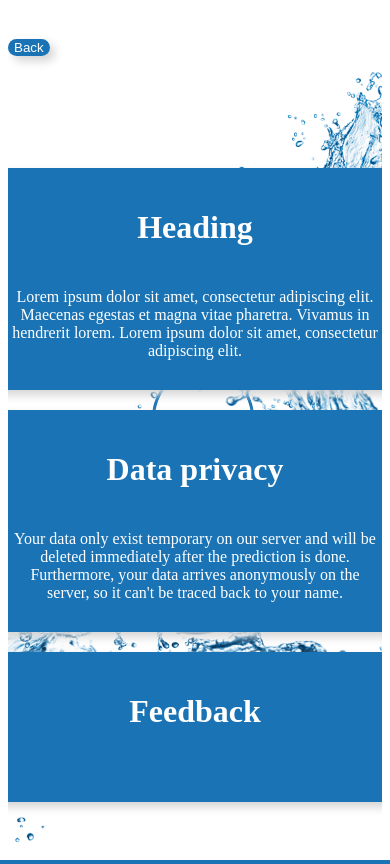
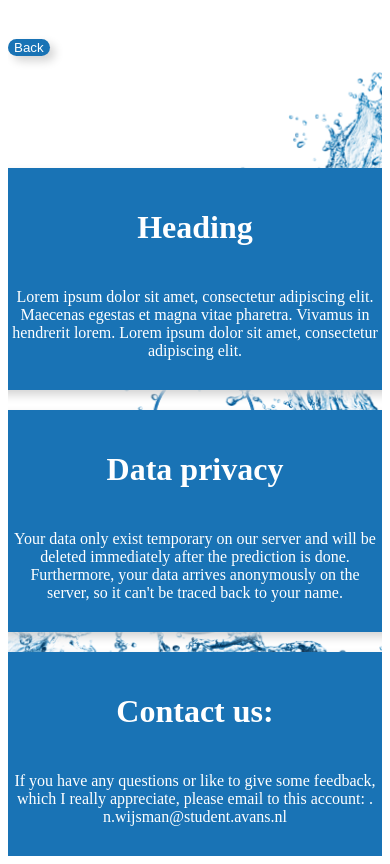
Before and after one commit to Niekwijs/lens-check, a Flask app: page /about in a window 390 px wide. Run offline with Flask 2, Linux system fonts and the light colour scheme.

Commit message:
added tekst t abou page

```diff
--- a/app.py
+++ b/app.py
@@ -91,7 +91,7 @@ def prediction_get():
 
 @app.get("/about-prediction")
 def about_prediction_get():
-    return render_template('about-page.html', image=prev_image)
+    return render_template('about-prediction.html', image=prev_image)
 
 
 @app.get('/question')
--- a/static/about.css
+++ b/static/about.css
@@ -53,7 +53,7 @@
   .about-container {
     background-size: cover;
     justify-content: flex-start;
-    background-image: url("/playground_assets/group%208-1500w.png");
+    background-image: url("./public/playground_assets/group 8-1500w.png");
   }
   .about-container1 {
     width: 100%;
@@ -83,7 +83,7 @@
     padding-left: 0px;
     padding-right: 0px;
     background-size: cover;
-    background-image: url("/playground_assets/group%208-1500w.png");
+    background-image: url("./public/playground_assets/group 8-1500w.png");
   }
   .about-container4 {
     width: 100%;
--- a/templates/about-page.html
+++ b/templates/about-page.html
@@ -33,9 +33,12 @@
           </span>
         </div>
         <div class="about-container6">
-          <h1 class="about-text4">Feedback</h1>
+          <h1 class="about-text4">Contact us:</h1>
           <span class="about-text5">
-
+            If you have any questions or like to give some feedback, which I really appreciate, please email to this account: .
+              <br>
+              n.wijsman@student.avans.nl
+              <br>
           </span>
         </div>
       </div>
```
